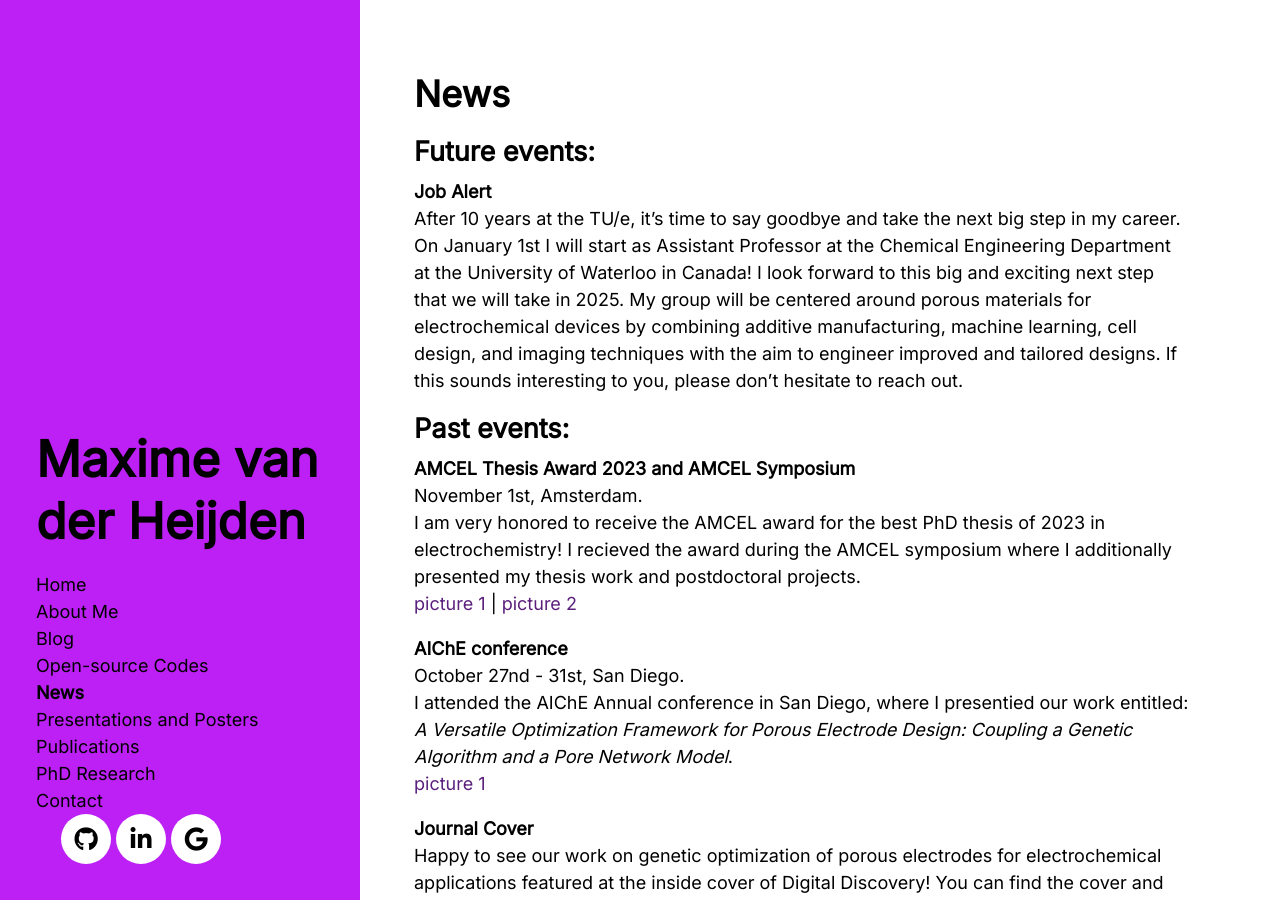
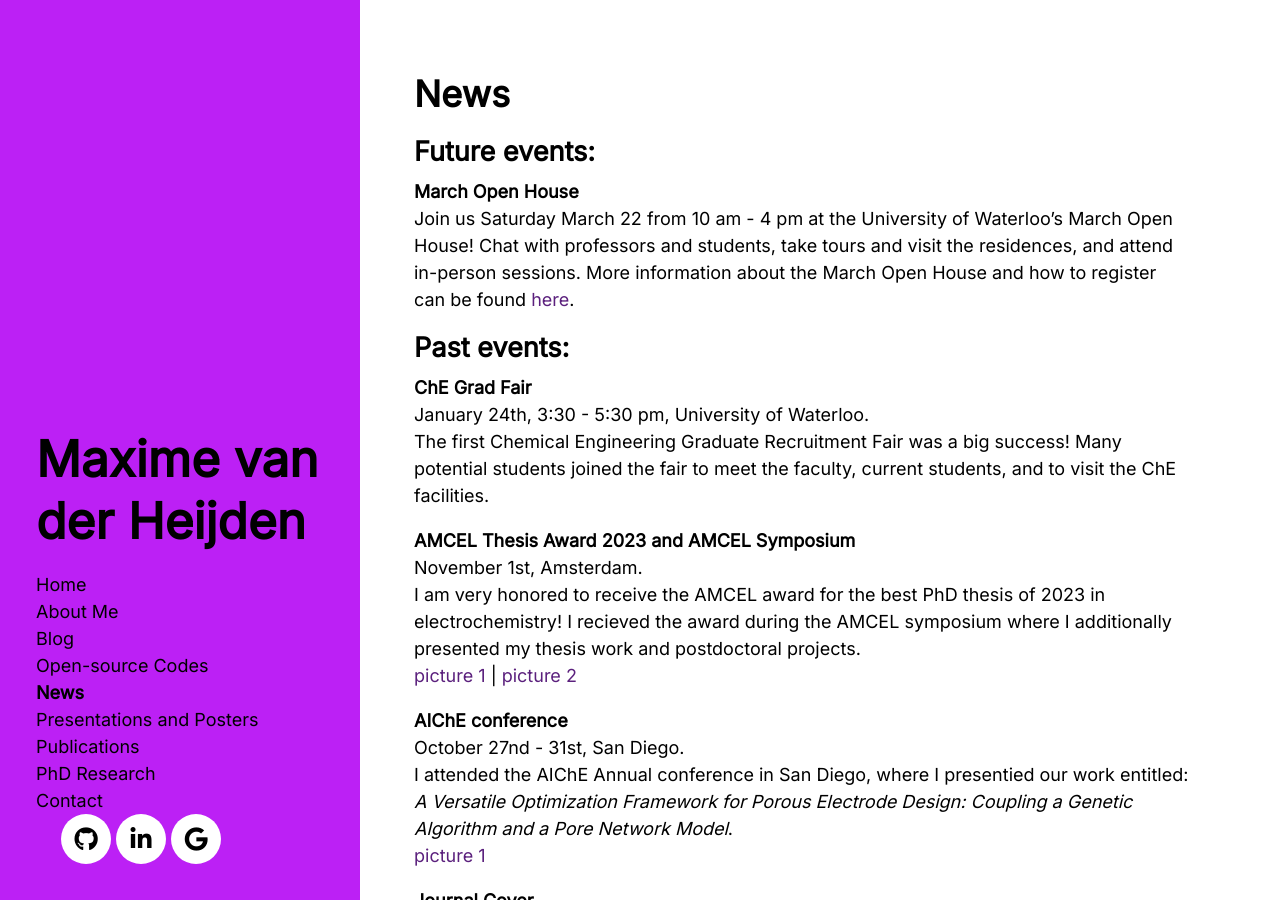
Before and after one commit to MaximevdHeijden/MaximevdHeijden.github.io, a Jekyll site: the page built from News.md, in a window 1280 px wide and 900 px high. Built offline with Jekyll 4.4.1, drawn with Linux system fonts in a browser that asks for light colours; nearby versions of some CDN libraries.

Commit message:
Update News.md

```diff
--- a/News.md
+++ b/News.md
@@ -4,10 +4,14 @@ title: News
 ---
 
 ## Future events:
-**Job Alert**\
-After 10 years at the TU/e, it's time to say goodbye and take the next big step in my career.  On January 1st I will start as Assistant Professor at the Chemical Engineering Department at the University of Waterloo in Canada! I look forward to this big and exciting next step that we will take in 2025. My group will be centered around porous materials for electrochemical devices by combining additive manufacturing, machine learning, cell design, and imaging techniques with the aim to engineer improved and tailored designs. If this sounds interesting to you, please don't hesitate to reach out.
+**March Open House**\
+Join us Saturday March 22 from 10 am - 4 pm at the University of Waterloo's March Open House! Chat with professors and students, take tours and visit the residences, and attend in-person sessions. More information about the March Open House and how to register can be found [here](https://uwaterloo.ca/future-students/march-open-house-registration).
 
 ## Past events:
+**ChE Grad Fair**\
+January 24th, 3:30 - 5:30 pm, University of Waterloo.\
+The first Chemical Engineering Graduate Recruitment Fair was a big success! Many potential students joined the fair to meet the faculty, current students, and to visit the ChE facilities.
+
 **AMCEL Thesis Award 2023 and AMCEL Symposium**\
 November 1st, Amsterdam.\
 I am very honored to receive the AMCEL award for the best PhD thesis of 2023 in electrochemistry! I recieved the award during the AMCEL symposium where I additionally presented my thesis work and postdoctoral projects.\
```
